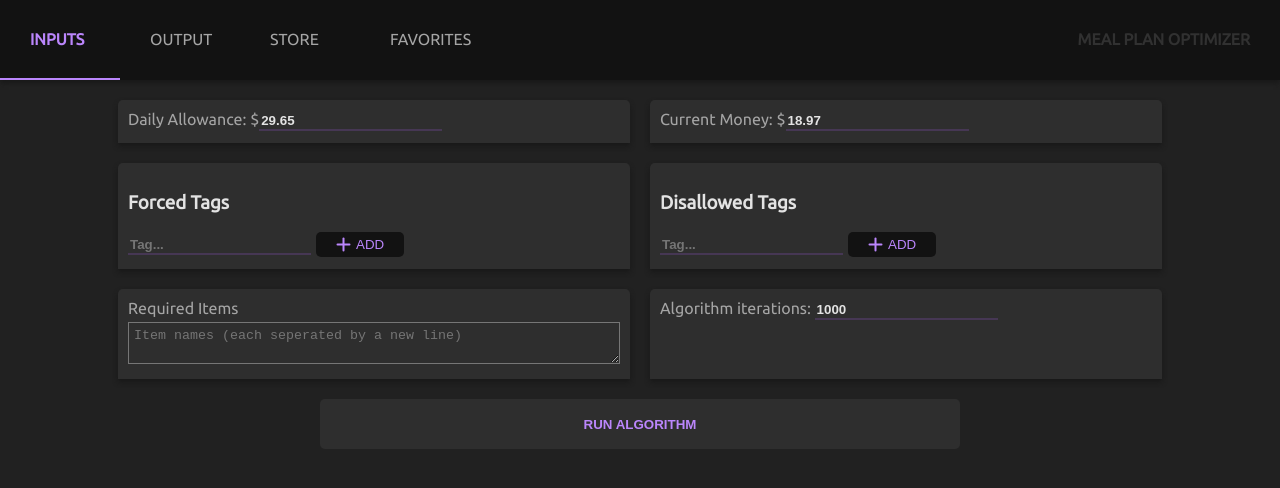
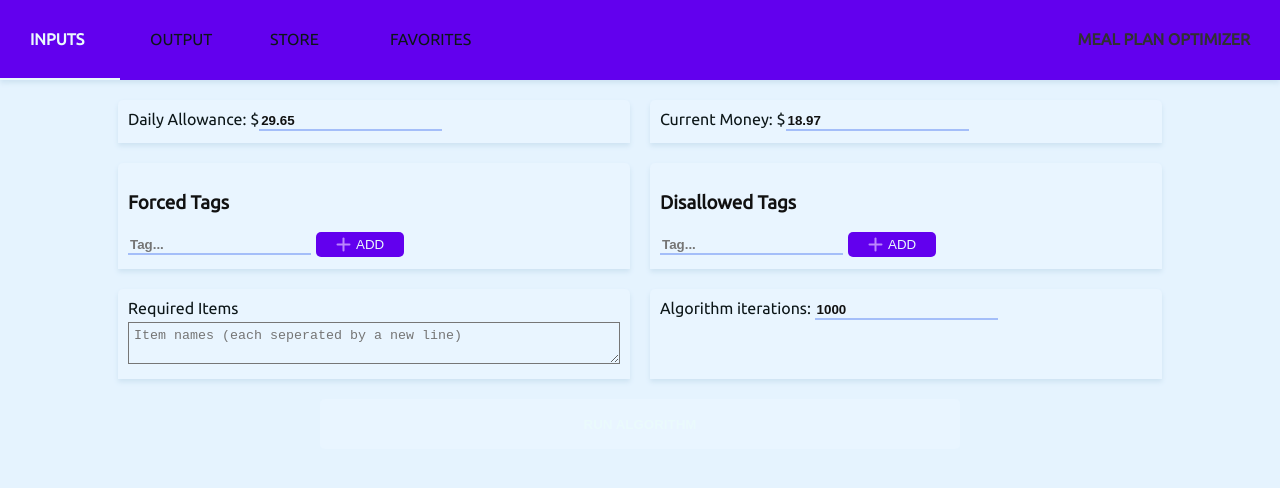
Before and after one commit to Samuel-KW/MealPlanEfficiency, a website: page index.html in a window 1280 px wide. Drawn offline with Linux system fonts and the light colour scheme.

Commit message:
added light/dark theme support

```diff
--- a/index.html
+++ b/index.html
@@ -1,5 +1,5 @@
 <!DOCTYPE html>
-<html lang="en">
+<html lang="en" data-theme="light">
 <head>
     <meta charset='utf-8'>
     <meta http-equiv='X-UA-Compatible' content='IE=edge'>
--- a/style.css
+++ b/style.css
@@ -9,6 +9,23 @@
 	--text-content: #E3E3E3;
 	--highlight: #BB86FC;
 	--highlight-dim: #463754;
+	--box-shadow: #181818;
+	--tbl-even: #2e2931;
+}
+
+[data-theme="light"] {
+    --bg: #E5F3FE;
+	--bg-header: #6200EE;
+	--bg-input: #e9f5ff;
+	--bg-tag: #3F3F3F;
+	--text-btn: #0C0412;
+	--text-title: #313131;
+	--text-heading: #0C1618;
+	--text-content: #111111;
+	--highlight: #eafafc;
+	--highlight-dim: #5881f379;
+	--box-shadow: #cee3f2;
+	--tbl-even: #dcedfa;
 }
 
 * {
@@ -25,7 +42,7 @@ html, body {
 }
 
 nav {
-	box-shadow: 0px 3px 5px #181818;
+	box-shadow: 0px 3px 5px var(--box-shadow);
 	background-color: var(--bg-header);
 	justify-content: flex-start;
 	margin-bottom: 10px;
@@ -71,7 +88,7 @@ th {
 }
 
 tr:nth-child(even) {
-	background-color: #dddddd;
+	background-color: var(--tbl-even);
 }
 
 content {
@@ -87,7 +104,7 @@ content.selected {
 
 content .section {
 	border-bottom: 2px solid transparent;
-	box-shadow: 0px 3px 5px #181818;
+	box-shadow: 0px 3px 5px var(--box-shadow);
 	background-color: var(--bg-input);
 	border-radius: 5px 5px 0 0;
 	padding: 10px;
```
